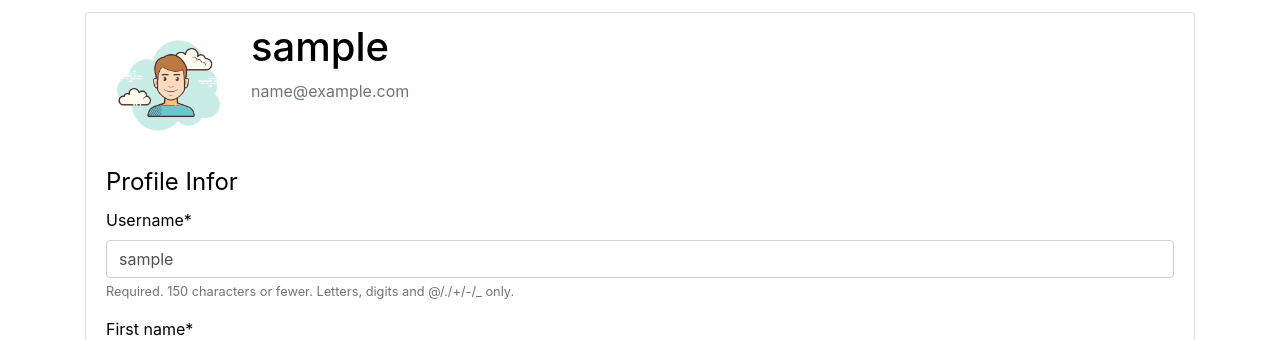
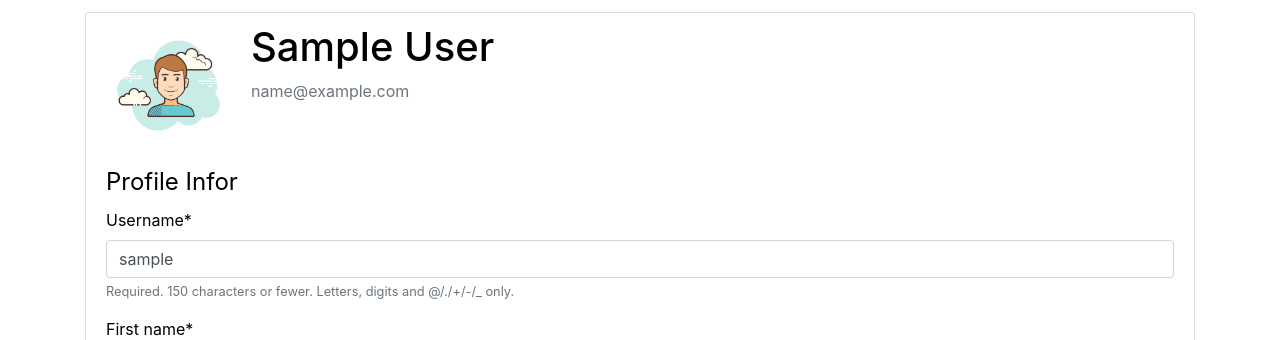
Before and after one commit to Yuri-Lima/Yuri-Lima, a Django app: page /profile/ in a window 1280 px wide. Shown: the part 124-464 px from the top of the page. Run offline with Django 3.2, Linux system fonts and the light colour scheme; the visitor is signed in with stand-in values (Sample User, id 1); some libraries are stand-ins or nearby versions.

Commit message:
Refactor-ProfileFull_name

```diff
--- a/templates/users/profile.html
+++ b/templates/users/profile.html
@@ -6,7 +6,7 @@
       <div class="media">
         <img class="rounded-circle account-img" src="{{ user.profile.image.url }}">
         <div class="media-body">
-          <h2 class="account-heading">{{ user.username }}</h2>
+          <h2 class="account-heading">{{ user.get_full_name }}</h2>
           <p class="text-secondary">{{ user.email }}</p>
         </div>
       </div>
```
